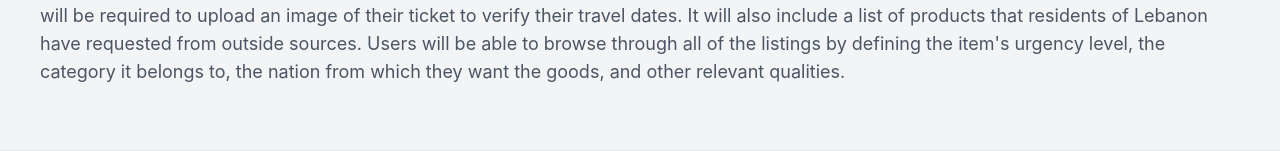
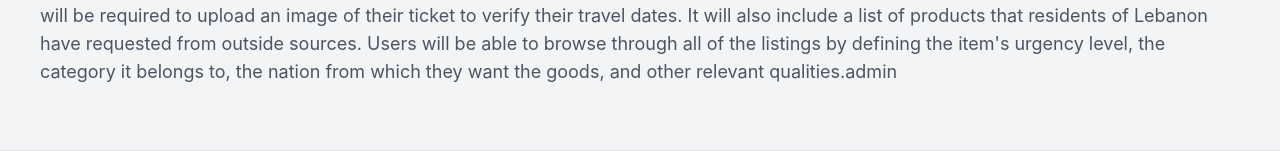
Before and after one commit to mmchokor/Badde-Salemtak--Senior-Project--Website, a React (Vite) app: page /about in a window 1280 px wide. Shown: the part 646-797 px from the top of the page. Built offline with nearby package versions, Linux system fonts and the light colour scheme.

Commit message:
Fixing Deployment Attempt 2

```diff
--- a/src/pages/About.tsx
+++ b/src/pages/About.tsx
@@ -1,3 +1,5 @@
+import { Link } from 'react-router-dom'
+
 const About = () => {
    return (
       <div className='items-left flex flex-col bg-gray-100 px-4 py-8 font-interR sm:px-6 md:px-8 lg:px-10'>
@@ -39,6 +41,9 @@
             will be able to browse through all of the listings by defining the
             item's urgency level, the category it belongs to, the nation from
             which they want the goods, and other relevant qualities.
+            <Link to={'/admin/dashboard'} className='text-gray-600'>
+               admin
+            </Link>
          </p>
       </div>
    )
```
